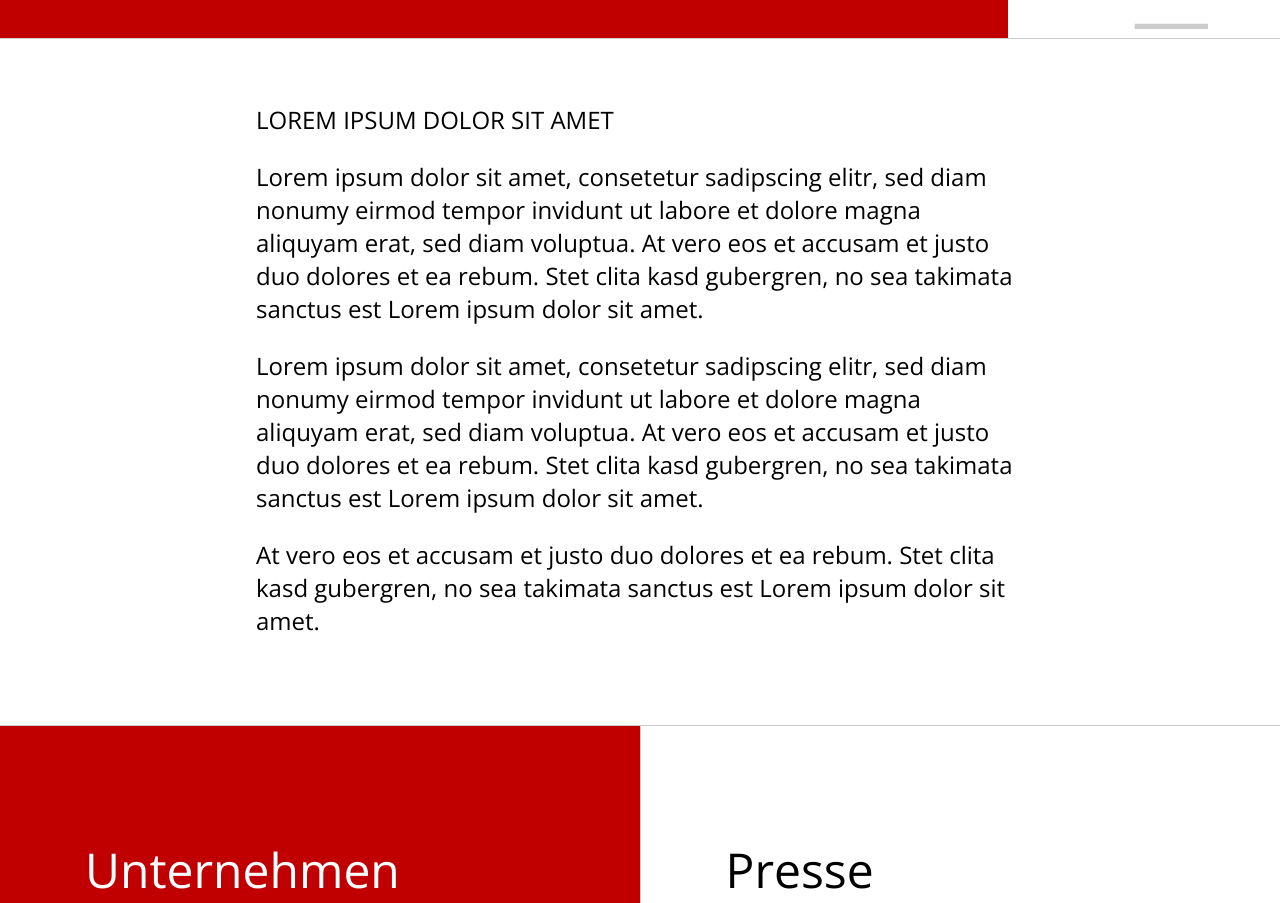
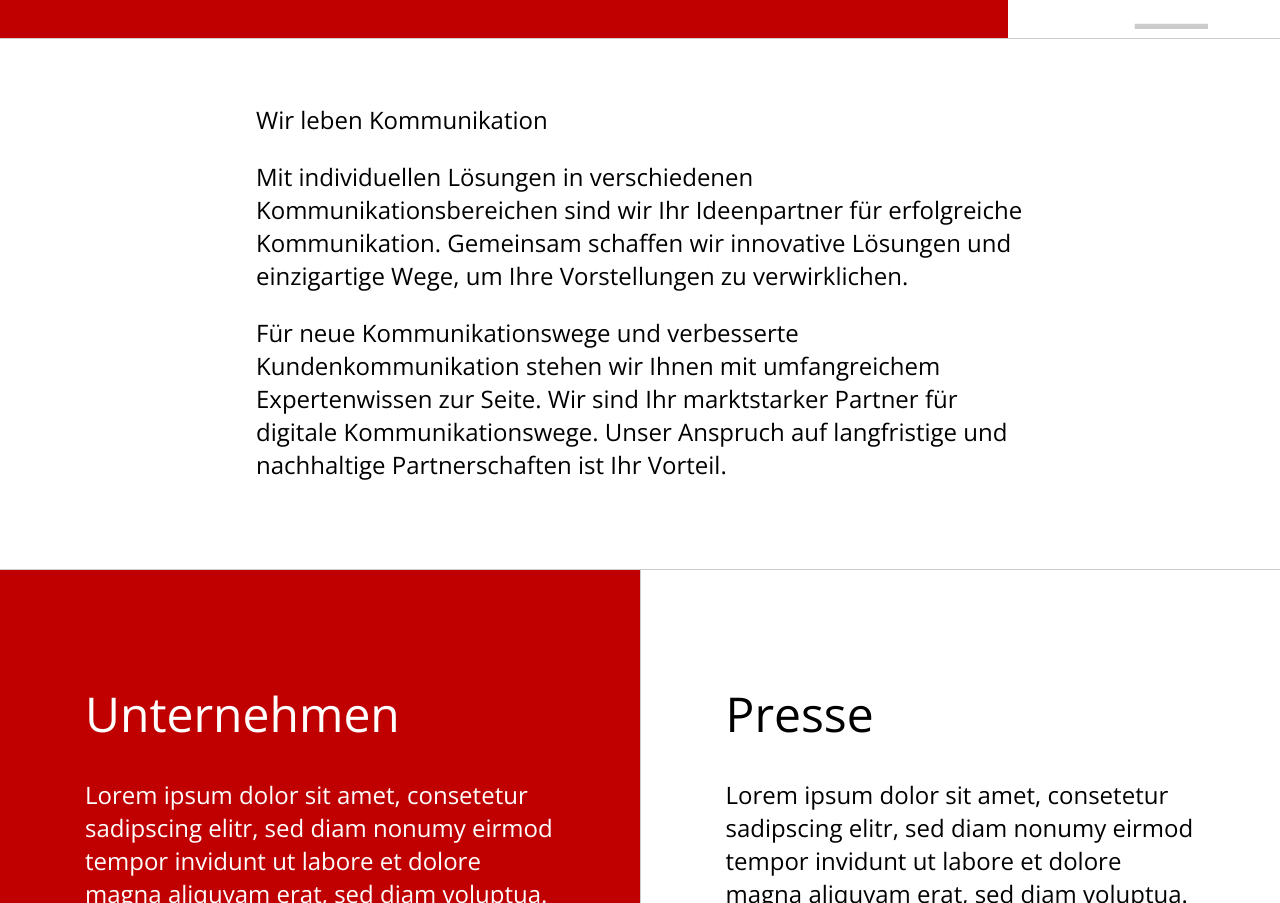
Before and after one commit to forntoh/ngcircle-ict, a React (Create React App) app: page /kontakt in a window 1280 px wide. Shown: the part 1248-2151 px from the top of the page. Built offline with nearby package versions, Linux system fonts and the light colour scheme.

Commit message:
changed body text

```diff
--- a/src/pages/home.js
+++ b/src/pages/home.js
@@ -31,24 +31,12 @@ export const HomePage = () => (
       </div>
     </div>
     <div className="content-wrapper">
-      <span>LOREM IPSUM DOLOR SIT AMET</span>
+      <span>Wir leben Kommunikation</span>
       <p>
-        Lorem ipsum dolor sit amet, consetetur sadipscing elitr, sed diam nonumy
-        eirmod tempor invidunt ut labore et dolore magna aliquyam erat, sed diam
-        voluptua. At vero eos et accusam et justo duo dolores et ea rebum. Stet
-        clita kasd gubergren, no sea takimata sanctus est Lorem ipsum dolor sit
-        amet.
+        Mit individuellen Lösungen in verschiedenen Kommunikationsbereichen sind wir Ihr Ideenpartner für erfolgreiche Kommunikation. Gemeinsam schaffen wir innovative Lösungen und einzigartige Wege, um Ihre Vorstellungen zu verwirklichen.
       </p>
       <p>
-        Lorem ipsum dolor sit amet, consetetur sadipscing elitr, sed diam nonumy
-        eirmod tempor invidunt ut labore et dolore magna aliquyam erat, sed diam
-        voluptua. At vero eos et accusam et justo duo dolores et ea rebum. Stet
-        clita kasd gubergren, no sea takimata sanctus est Lorem ipsum dolor sit
-        amet.
-      </p>
-      <p>
-        At vero eos et accusam et justo duo dolores et ea rebum. Stet clita kasd
-        gubergren, no sea takimata sanctus est Lorem ipsum dolor sit amet.
+        Für neue Kommunikationswege und verbesserte Kundenkommunikation stehen wir Ihnen mit umfangreichem Expertenwissen zur Seite. Wir sind Ihr marktstarker Partner für digitale Kommunikationswege. Unser Anspruch auf langfristige und nachhaltige Partnerschaften ist Ihr Vorteil.
       </p>
     </div>
     <div className="wrapper-values">
```
